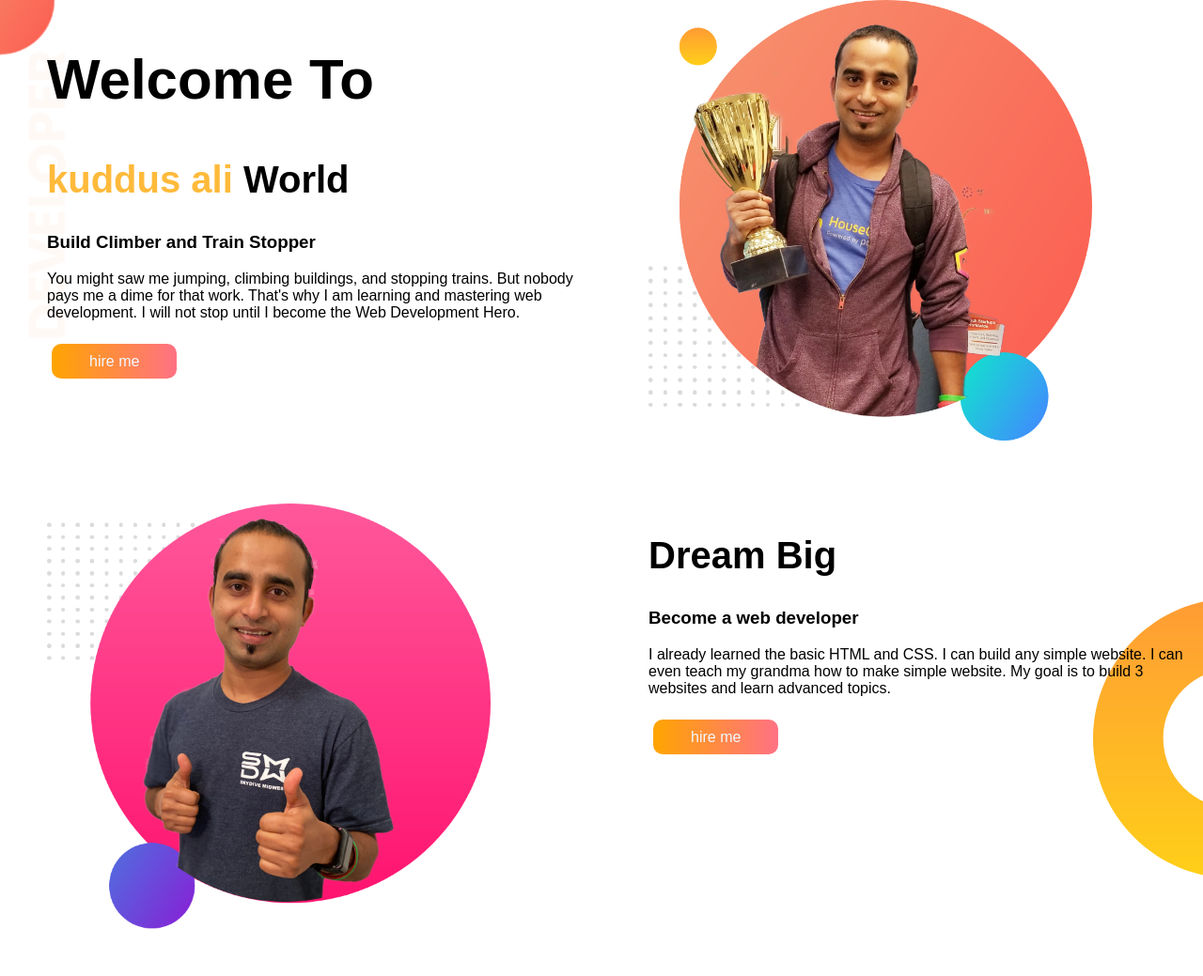
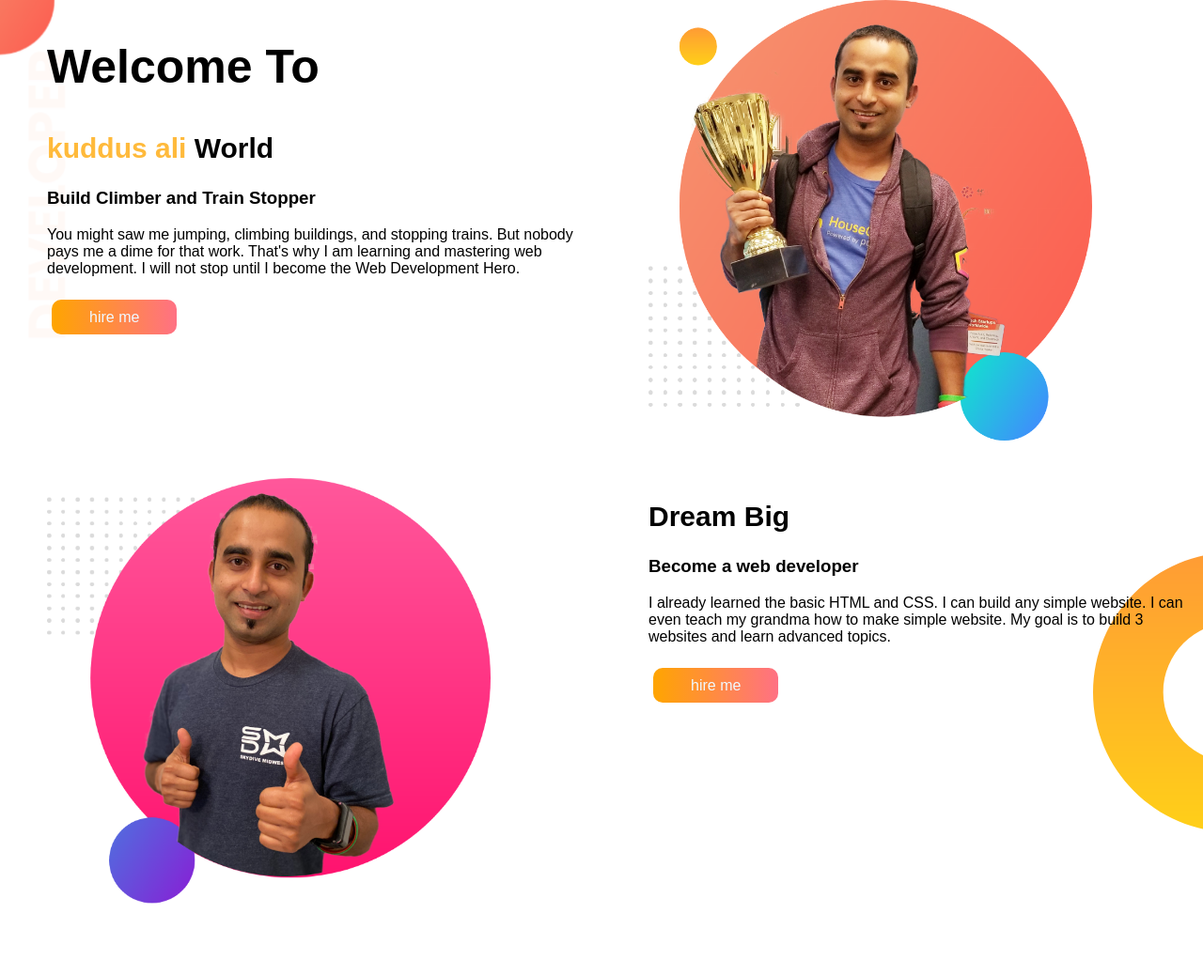
Before and after one commit to MdRifatchimu/website, a plain HTML site: page index.html in a window 1280 px wide. Shown: the top 1039 px of the page at 94% size. After the commit the page ends 966 px from the top, so only its background shows below. Drawn offline with Linux system fonts and the light colour scheme; a web font is replaced by a local one.

Commit message:
removed height in section

```diff
--- a/style.css
+++ b/style.css
@@ -5,7 +5,6 @@ body {
 
 section {
   display: flex;
-  height: 500px;
 }
 .welcome {
   background-image: url(images/top-banner.png);
@@ -18,10 +17,10 @@ section {
 }
 
 h1 {
-  font-size: 60px;
+  font-size: 50px;
 }
 h2 {
-  font-size: 40px;
+  font-size: 30px;
 }
 
 .half-width {
```
